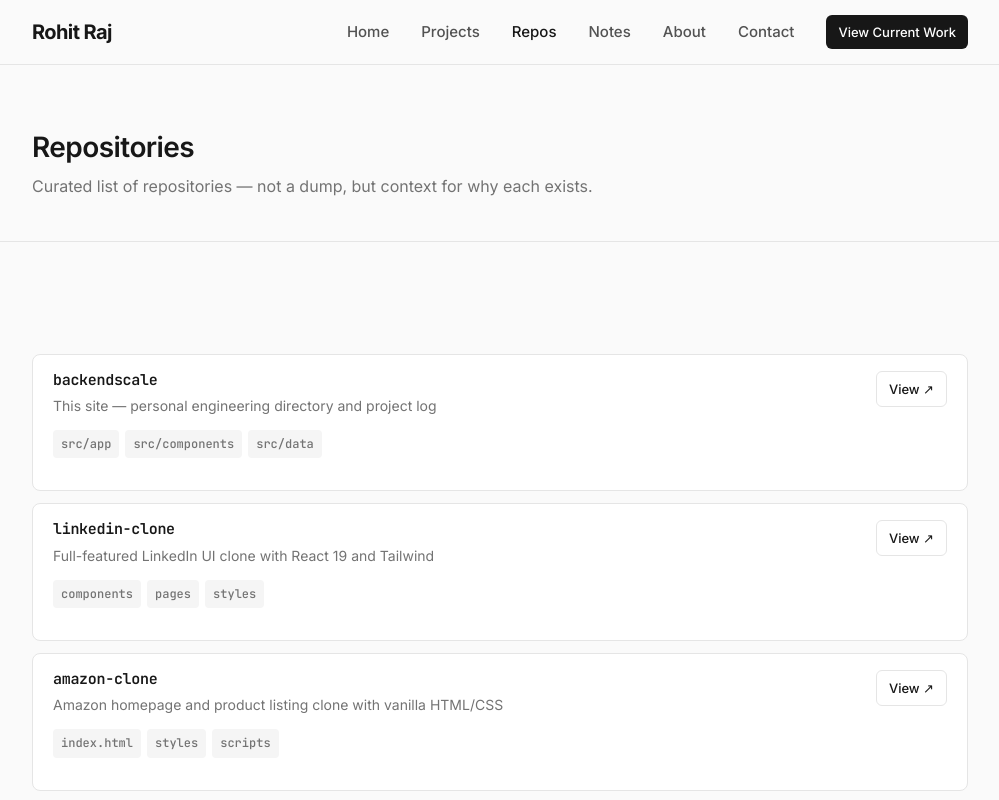
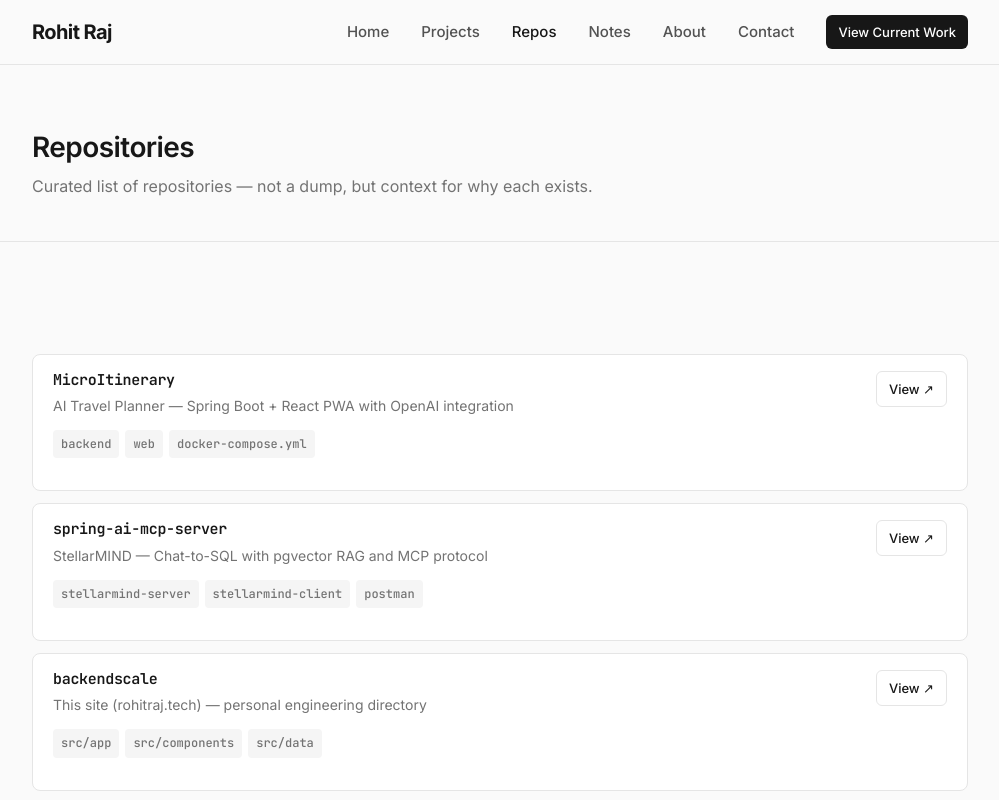
Before and after one commit to rohitguta2432/backendscale, a Next.js app: page /repos in a window 1280 px wide. Shown: the top 800 px of the page, without its empty margins (140-1139 px from the left). Built offline with nearby package versions, Linux system fonts and the light colour scheme.

Commit message:
Replace clone projects with real AI projects (MicroItinerary, StellarMIND)

```diff
--- a/src/data/projects.ts
+++ b/src/data/projects.ts
@@ -6,6 +6,7 @@ export interface Project {
     techStack: string[];
     status: 'active' | 'iterating' | 'paused';
     repoUrl?: string;
+    aiApproach?: string;
     details: {
         whyItMatters: string;
         approach: string[];
@@ -18,11 +19,83 @@ export interface Project {
 
 export const projects: Project[] = [
     {
+        slug: "microitinerary",
+        name: "MicroItinerary — AI Travel Planner",
+        problem: "Travel apps optimize for proximity and ratings. They don't consider human energy levels, group dynamics, or intelligent budget allocation.",
+        solves: "AI-powered PWA that generates personalized annual travel itineraries with intelligent destination suggestions, cost estimation in INR, and Splitwise-style expense splitting.",
+        techStack: ["Spring Boot 3.2.2", "Java 21", "React 18", "Vite", "PostgreSQL 16", "Redis", "OpenAI GPT-4"],
+        status: "active",
+        repoUrl: "https://github.com/rohitguta2432/MicroItinerary",
+        aiApproach: "GPT-4 for destination recommendations based on season, budget, and group preferences. AI-generated cost breakdowns for hotels, food, transport, and activities.",
+        details: {
+            whyItMatters: "Trip planning is tedious and error-prone. Most apps just list options — they don't understand your constraints. This uses AI to actually solve the planning problem.",
+            approach: [
+                "Spring Boot 3.2.2 + Java 21 backend with Flyway migrations",
+                "React 18 + Vite PWA frontend with offline support via IndexedDB",
+                "OpenAI GPT-4 integration for intelligent destination and cost suggestions",
+                "Redis caching to reduce API costs and improve response times",
+                "Google OAuth 2.0 + JWT for secure authentication"
+            ],
+            decisions: [
+                "PWA over native app — broader reach, single codebase, works offline",
+                "OpenAI API adds latency and cost, but rule-based alternatives lack quality",
+                "Expense splitting algorithm prioritizes simplicity over Splitwise feature-parity",
+                "PostgreSQL 16 for relational data with potential for vector search later"
+            ],
+            currentStatus: "Backend API functional. Frontend PWA with offline sync working. AI suggestions integrated.",
+            roadmap: [
+                "Add calendar view for annual planning",
+                "Implement real-time expense tracking",
+                "Add collaborative trip editing"
+            ],
+            improvements: [
+                "Could add caching layer for repeated AI queries",
+                "Consider fine-tuning a smaller model for cost estimation"
+            ]
+        }
+    },
+    {
+        slug: "stellarmind",
+        name: "StellarMIND — Chat-to-SQL with RAG",
+        problem: "Business users need to query databases without knowing SQL. Existing tools lack context-aware query generation and safety guarantees.",
+        solves: "Spring Boot MCP server that converts natural language questions into read-only SQL using LLM with retrieval-augmented context from pgvector.",
+        techStack: ["Spring Boot", "Spring AI", "PostgreSQL", "pgvector", "MCP Protocol", "OpenAI"],
+        status: "active",
+        repoUrl: "https://github.com/rohitguta2432/spring-ai-mcp-server",
+        aiApproach: "RAG-based SQL generation — schema knowledge stored as embeddings in pgvector, retrieved as context for LLM. Strict read-only enforcement (only SELECT/WITH).",
+        details: {
+            whyItMatters: "Data democratization requires non-technical users to access insights without engineering bottlenecks. Raw LLM-to-SQL is unreliable. RAG with schema context fixes this.",
+            approach: [
+                "Spring Boot MCP server with Tool interface for executeDataQuery",
+                "pgvector for storing schema knowledge chunks and embeddings",
+                "Spring AI for LLM integration (provider-agnostic — works with OpenAI, Anthropic, etc.)",
+                "Chain-of-Thought (CoT) web interface for query debugging and transparency",
+                "Read-only SQL enforcement via query parsing (only SELECT, WITH allowed)"
+            ],
+            decisions: [
+                "Read-only restriction limits use cases but ensures database safety",
+                "pgvector requires PostgreSQL — not database-agnostic, but worth the trade-off",
+                "MCP transport (stdio) over HTTP for better AI assistant integration",
+                "Separate stellarmind-server and stellarmind-client for modularity"
+            ],
+            currentStatus: "Core query flow working. CoT UI functional. Newman test suite passing.",
+            roadmap: [
+                "Add support for streaming responses",
+                "Implement query history and favorites",
+                "Add schema auto-discovery"
+            ],
+            improvements: [
+                "Could add query result visualization",
+                "Consider supporting multiple database connections"
+            ]
+        }
+    },
+    {
         slug: "rohitraj-site",
         name: "rohitraj.tech",
         problem: "Engineering work is often invisible. Portfolios show polished results but not the thinking behind them.",
         solves: "A living project directory that documents problems, trade-offs, and architectural decisions in real-time.",
-        techStack: ["Next.js", "React", "TypeScript", "Tailwind", "Vercel"],
+        techStack: ["Next.js 16", "React 19", "TypeScript", "Vercel"],
         status: "active",
         repoUrl: "https://github.com/rohitguta2432/backendscale",
         details: {
@@ -30,92 +103,24 @@ export const projects: Project[] = [
             approach: [
                 "Next.js 16 with App Router for optimal performance",
                 "Minimal design language inspired by documentation sites",
-                "Static generation where possible, dynamic routes for project details",
-                "Deployed on Vercel with automatic preview deployments"
+                "GitHub-backed content sourced from actual repositories",
+                "Static generation with Vercel deployment"
             ],
             decisions: [
-                "Chose documentation-first aesthetic over flashy portfolio style",
-                "Used vanilla CSS over component libraries for full control",
-                "Kept dependencies minimal for long-term maintainability",
-                "Structured content as data for easy updates"
+                "Documentation-first aesthetic over flashy portfolio style",
+                "Vanilla CSS for full control, minimal dependencies",
+                "Content structured as data for easy updates",
+                "Focus on AI projects only — no tutorials or clones"
             ],
-            currentStatus: "Live and deployed. Core pages complete.",
+            currentStatus: "Live at rohitraj.tech with AI projects, Notes, and Repos sections.",
             roadmap: [
-                "Add technical notes/blog section",
-                "Implement RSS feed for notes",
+                "Add technical blog/notes with MDX",
+                "Implement RSS feed",
                 "Add search functionality"
             ],
             improvements: [
                 "Could add dark mode toggle",
-                "Consider MDX for richer content authoring"
-            ]
-        }
-    },
-    {
-        slug: "linkedin-clone",
-        name: "LinkedIn Clone",
-        problem: "Learning modern frontend frameworks requires building real-world applications, not just toy projects.",
-        solves: "A full-featured LinkedIn clone with Feed, Profile, Jobs, Messaging, and Network pages built with React 19.",
-        techStack: ["React", "TypeScript", "Vite", "Tailwind", "CSS"],
-        status: "active",
-        repoUrl: "https://github.com/rohitguta2432/linkedin-clone",
-        details: {
-            whyItMatters: "Building clones of production apps teaches patterns that tutorials miss — real navigation flows, component composition, and state management at scale.",
-            approach: [
-                "React 19 with Vite 7 for fast development",
-                "Tailwind v4 for utility-first styling",
-                "Component-based architecture with reusable UI elements",
-                "Mobile-first responsive design"
-            ],
-            decisions: [
-                "Used Stitch for high-fidelity design mockups before coding",
-                "Organized components by feature rather than type",
-                "Implemented pixel-perfect parity with original LinkedIn UI",
-                "Used CSS modules for component-scoped styles where needed"
-            ],
-            currentStatus: "Core pages complete — Feed, Profile, Jobs, Messaging, Network, Notifications.",
-            roadmap: [
-                "Add backend API integration",
-                "Implement real-time messaging with WebSockets",
-                "Add authentication flow"
-            ],
-            improvements: [
-                "Could use React Query for better data fetching patterns",
-                "Consider adding E2E tests with Playwright"
-            ]
-        }
-    },
-    {
-        slug: "amazon-flipkart-clones",
-        name: "E-commerce Clones",
-        problem: "E-commerce UI patterns are complex — product grids, cart management, search, and responsive layouts.",
-        solves: "Amazon and Flipkart clone implementations demonstrating e-commerce frontend patterns.",
-        techStack: ["HTML", "CSS", "JavaScript", "React"],
-        status: "iterating",
-        repoUrl: "https://github.com/rohitguta2432",
-        details: {
-            whyItMatters: "E-commerce sites have unique UX challenges — handling large product catalogs, complex filtering, cart state, and checkout flows.",
-            approach: [
-                "Started with vanilla HTML/CSS for Amazon clone",
-                "React implementation for Flipkart with component reuse",
-                "Responsive grid layouts for product listings",
-                "Local storage for cart persistence"
-            ],
-            decisions: [
-                "Built Amazon clone first to understand patterns before React",
-                "Used CSS Grid for flexible product layouts",
-                "Implemented client-side search filtering",
-                "Focused on mobile responsiveness"
-            ],
-            currentStatus: "Amazon clone complete. Flipkart clone in progress.",
-            roadmap: [
-                "Add product detail pages",
-                "Implement checkout flow mockup",
-                "Add category navigation"
-            ],
-            improvements: [
-                "Could add skeleton loading states",
-                "Consider implementing with a backend API"
+                "Consider adding project demos/recordings"
             ]
         }
     }
@@ -123,42 +128,42 @@ export const projects: Project[] = [
 
 export const repos = [
     {
+        name: "MicroItinerary",
+        description: "AI Travel Planner — Spring Boot + React PWA with OpenAI integration",
+        modules: ["backend", "web", "docker-compose.yml"],
+        url: "https://github.com/rohitguta2432/MicroItinerary"
+    },
+    {
+        name: "spring-ai-mcp-server",
+        description: "StellarMIND — Chat-to-SQL with pgvector RAG and MCP protocol",
+        modules: ["stellarmind-server", "stellarmind-client", "postman"],
+        url: "https://github.com/rohitguta2432/spring-ai-mcp-server"
+    },
+    {
         name: "backendscale",
-        description: "This site — personal engineering directory and project log",
+        description: "This site (rohitraj.tech) — personal engineering directory",
         modules: ["src/app", "src/components", "src/data"],
         url: "https://github.com/rohitguta2432/backendscale"
-    },
-    {
-        name: "linkedin-clone",
-        description: "Full-featured LinkedIn UI clone with React 19 and Tailwind",
-        modules: ["components", "pages", "styles"],
-        url: "https://github.com/rohitguta2432/linkedin-clone"
-    },
-    {
-        name: "amazon-clone",
-        description: "Amazon homepage and product listing clone with vanilla HTML/CSS",
-        modules: ["index.html", "styles", "scripts"],
-        url: "https://github.com/rohitguta2432/amazon-clone"
     }
 ];
 
 export const notes = [
     {
-        slug: "react-19-features",
-        title: "React 19 Features Worth Using",
+        slug: "rag-for-sql",
+        title: "Using RAG for SQL Generation",
         date: "2026-01-28",
-        excerpt: "Exploring the new use() hook, server components patterns, and improved suspense boundaries in React 19."
+        excerpt: "How pgvector embeddings improve LLM-to-SQL accuracy by providing schema context."
     },
     {
-        slug: "tailwind-v4-migration",
-        title: "Migrating to Tailwind v4",
+        slug: "spring-boot-mcp",
+        title: "Building an MCP Server with Spring Boot",
         date: "2026-01-20",
-        excerpt: "Breaking changes, new features, and migration strategies for upgrading from Tailwind v3 to v4."
+        excerpt: "Implementing the Model Context Protocol for AI assistant tool integration."
     },
     {
-        slug: "vite-vs-nextjs",
-        title: "When to Choose Vite vs Next.js",
+        slug: "pwa-offline-sync",
+        title: "Offline-First PWA Patterns",
         date: "2026-01-15",
-        excerpt: "Decision framework for choosing between Vite and Next.js based on project requirements and team experience."
+        excerpt: "Service workers, IndexedDB, and background sync for MicroItinerary."
     }
 ];
```
